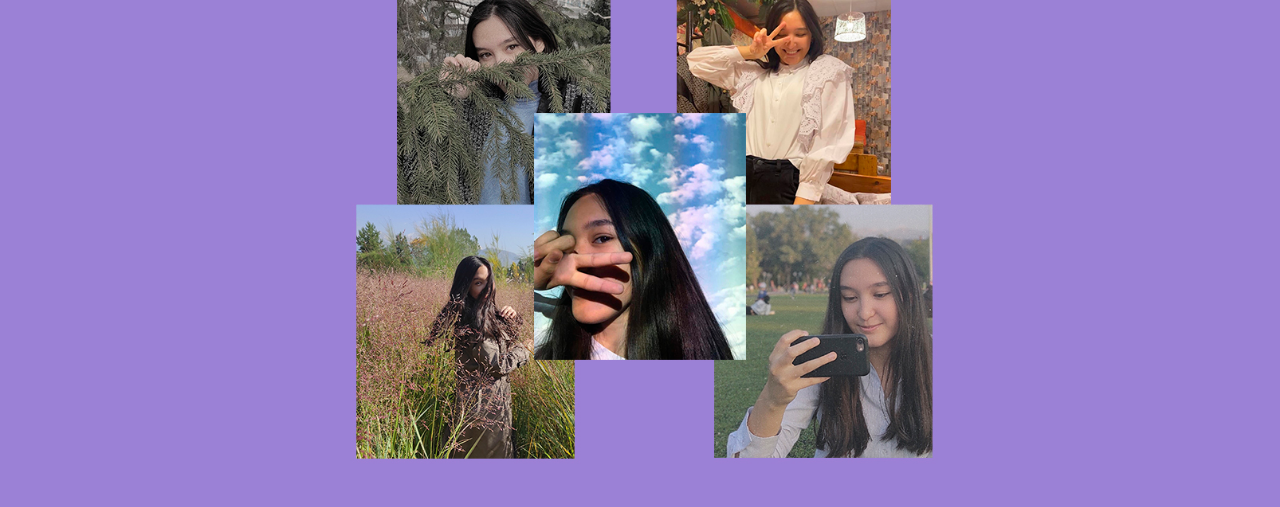
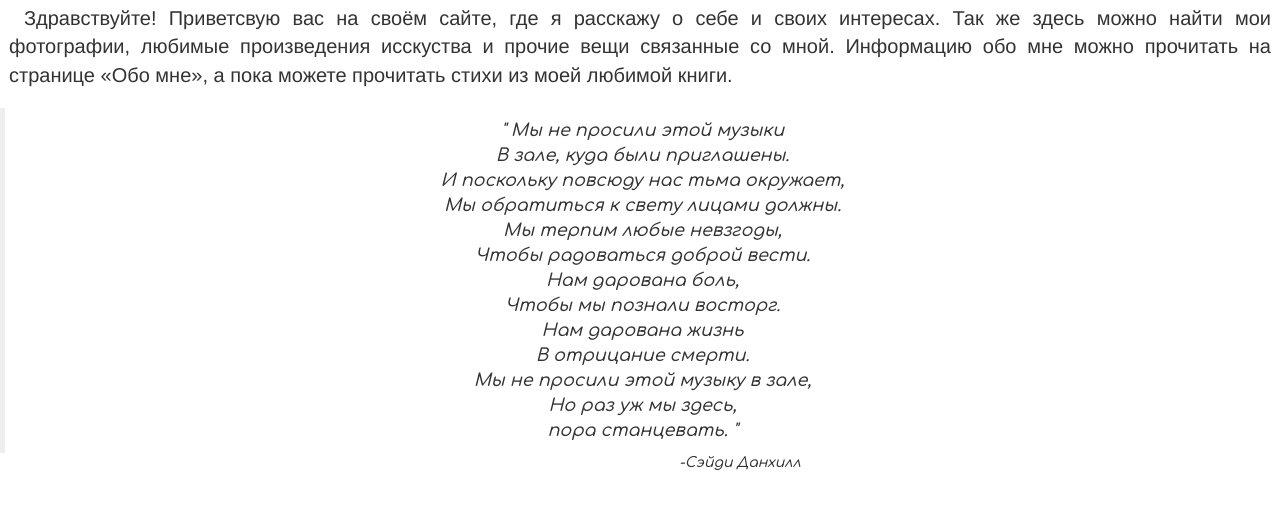
Before and after one commit to tulebaeva/tulebaeva.githu.i, a plain HTML site: page main.html in a window 1280 px wide. Shown: the part 142-649 px from the top of the page. Drawn offline with nearby package versions, Linux system fonts and the light colour scheme; a script that the page names is missing.

Commit message:
Update main.html

```diff
--- a/main.html
+++ b/main.html
@@ -40,7 +40,7 @@
   </div>
 </div>
 </nav>
-<img src="img/8.jpg" class="img-responsive" style="margin-top:-28px">
+<img src="8.jpg" class="img-responsive" style="margin-top:-28px">
 <div class="article">
 
   <h1 class="text-center" style="color:rgb(155, 87, 243); font-family: Comfortaa; font-size: 35px; font-weight: 700; margin-top: 28px;">ГЛАВНАЯ</h1>
```
